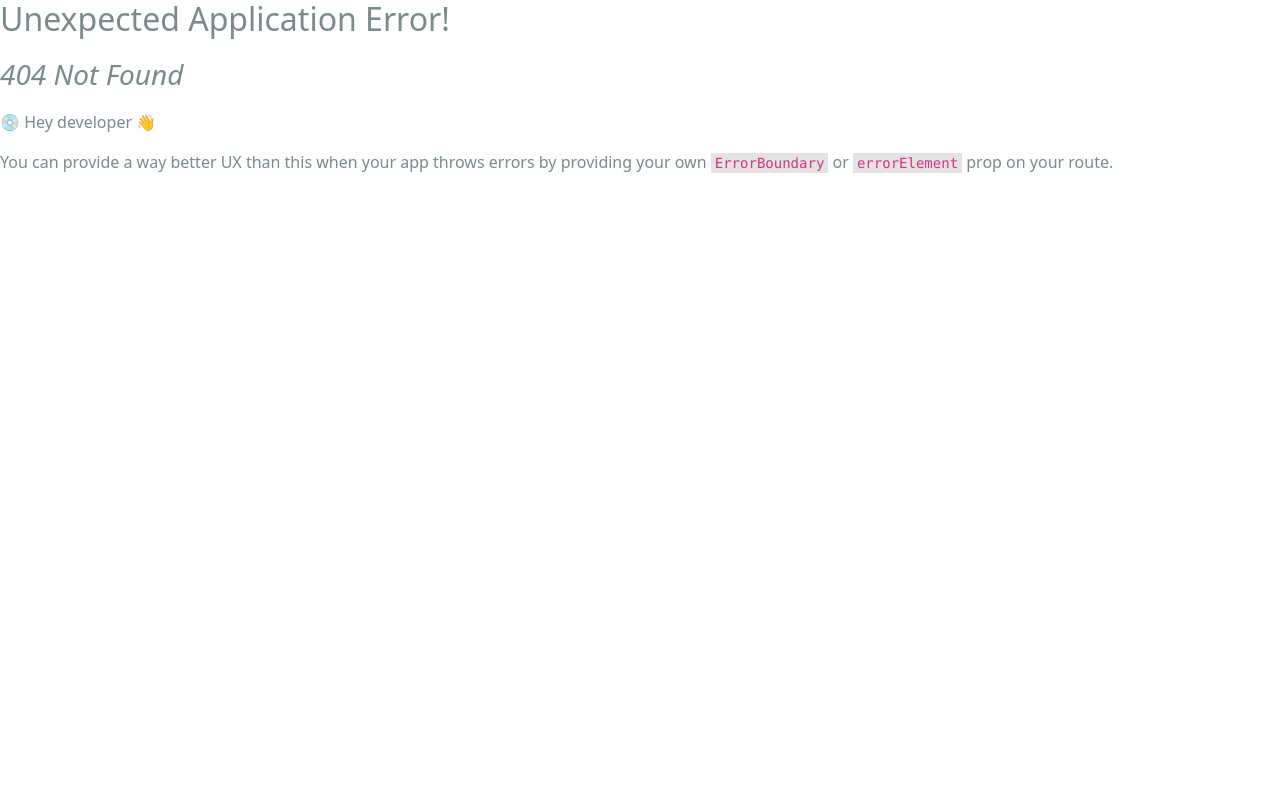
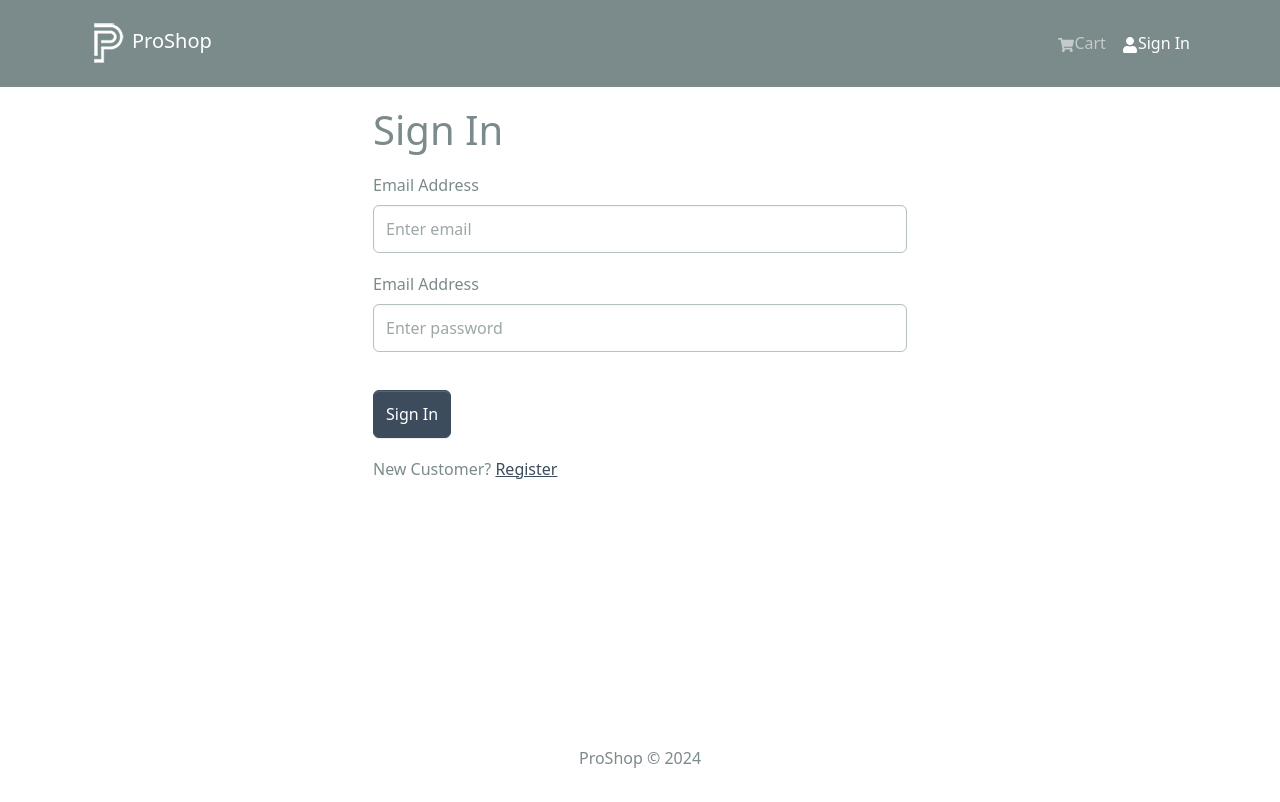
Before and after one commit to sothulthorn/mern-pro-shop, a React (Create React App) app in the folder frontend/: page /login in a window 1280 px wide. Before the commit this address had no page. Shown: the top 802 px of the page. Built offline with nearby package versions, Linux system fonts and the light colour scheme.

Commit message:
Login Screen

```diff
--- /dev/null
+++ b/frontend/src/components/FormContainer.jsx
@@ -0,0 +1,15 @@
+import { Container, Row, Col } from 'react-bootstrap';
+
+const FormContainer = ({ children }) => {
+  return (
+    <Container>
+      <Row className="justify-content-md-center">
+        <Col xs={12} md={6}>
+          {children}
+        </Col>
+      </Row>
+    </Container>
+  );
+};
+
+export default FormContainer;
--- a/frontend/src/index.js
+++ b/frontend/src/index.js
@@ -15,6 +15,7 @@
 import HomeScreen from './screens/HomeScreen';
 import ProductScreen from './screens/ProductScreen';
 import CardScreen from './screens/CardScreen';
+import LoginScreen from './screens/LoginScreen';
 
 const router = createBrowserRouter(
   createRoutesFromElements(
@@ -22,6 +23,7 @@
       <Route index={true} path="/" element={<HomeScreen />} />
       <Route path="/product/:id" element={<ProductScreen />} />
       <Route path="/cart" element={<CardScreen />} />
+      <Route path="/login" element={<LoginScreen />} />
     </Route>
   )
 );
--- /dev/null
+++ b/frontend/src/screens/LoginScreen.jsx
@@ -0,0 +1,52 @@
+import { useState } from 'react';
+import { Link } from 'react-router-dom';
+import { Form, Button, Row, Col } from 'react-bootstrap';
+import FormContainer from '../components/FormContainer';
+
+const LoginScreen = () => {
+  const [email, setEmail] = useState('');
+  const [password, setPassword] = useState('');
+
+  const submitHandler = (e) => {
+    e.preventDefault();
+    console.log('submit');
+  };
+
+  return (
+    <FormContainer>
+      <h1>Sign In</h1>
+      <Form onSubmit={submitHandler}>
+        <Form.Group controlId="email" className="my-3">
+          <Form.Label>Email Address</Form.Label>
+          <Form.Control
+            type="email"
+            placeholder="Enter email"
+            value={email}
+            onChange={(e) => setEmail(e.target.value)}
+          ></Form.Control>
+        </Form.Group>
+        <Form.Group controlId="password" className="my-3">
+          <Form.Label>Email Address</Form.Label>
+          <Form.Control
+            type="password"
+            placeholder="Enter password"
+            value={password}
+            onChange={(e) => setPassword(e.target.value)}
+          ></Form.Control>
+        </Form.Group>
+
+        <Button type="submit" variant="primary" className="mt-3">
+          Sign In
+        </Button>
+      </Form>
+
+      <Row className="py-3">
+        <Col>
+          New Customer? <Link to="/register">Register</Link>
+        </Col>
+      </Row>
+    </FormContainer>
+  );
+};
+
+export default LoginScreen;
```
